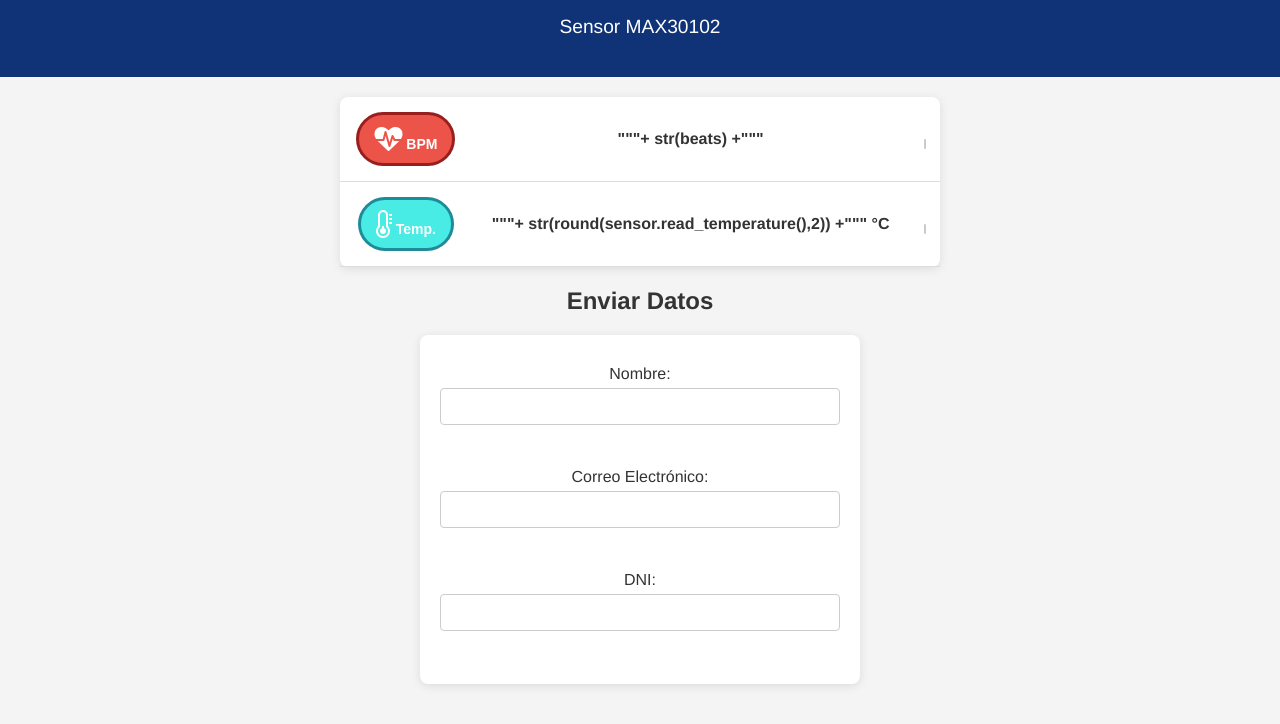
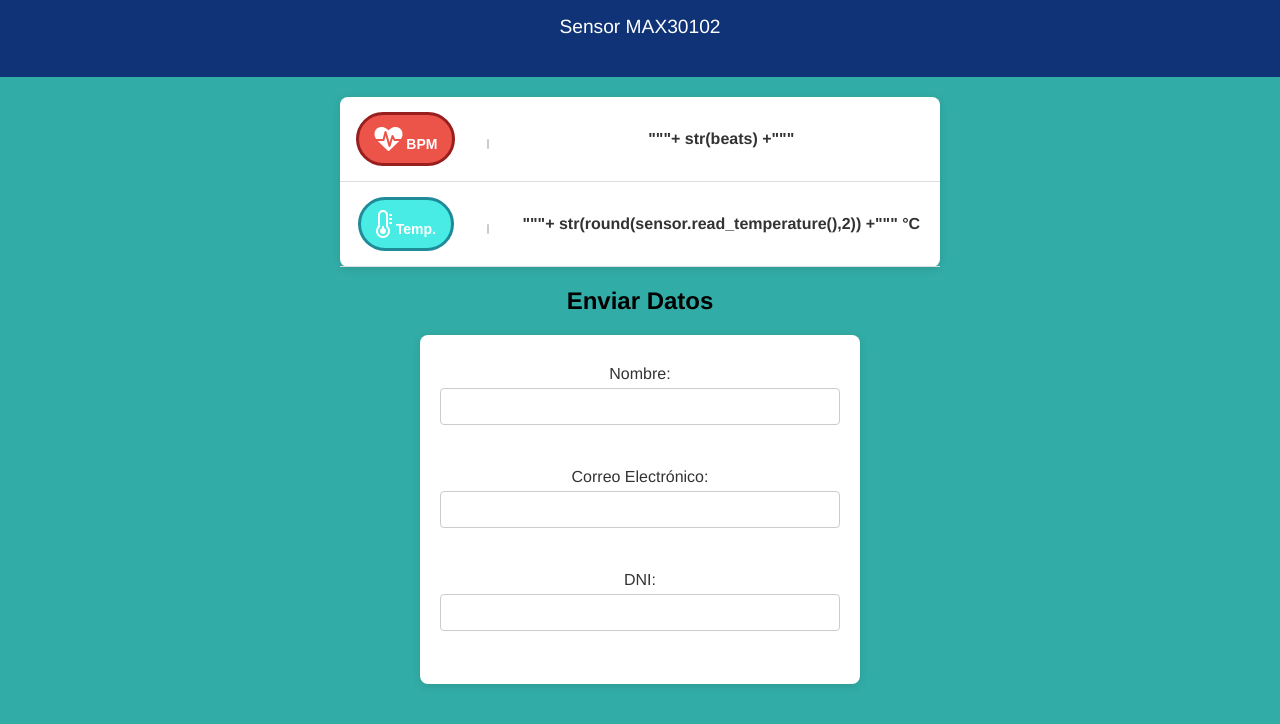
Before and after one commit to artentoxx1/Proyecto_Arqui_Oximetro_Esp32, a plain HTML site: page index.html in a window 1280 px wide. Shown: the part 68-792 px from the top of the page. Drawn offline with Linux system fonts and the light colour scheme.

Commit message:
Ajustes css

```diff
--- a/index.html
+++ b/index.html
@@ -11,6 +11,7 @@
         <h1>ESP32 Web Server</h1>
         <p>Sensor MAX30102</p>
     </header>
+
     <table>
         <tbody>
             <tr>
@@ -20,13 +21,14 @@
                     </button></a>
                 </td>
                 <td>
-                    <strong> """+ str(beats) +""" </strong>
-                </td>
-                <td>
                     <meter id="fuel" min="0" max="200" low="59" high="100" optimum="60" value=" @@""" + str(beats) +""" @@">
                         at 50/100
                     </meter>
                 </td>
+                <td>
+                    <strong> """+ str(beats) +""" </strong>
+                </td>
+
             </tr>
             <tr>
                 <td>
@@ -35,16 +37,19 @@
                             </button></a></p>
                 </td>
                 <td>
-                    <strong> """+ str(round(sensor.read_temperature(),2)) +""" &#176;C</strong>
-                </td>
-                <td>
                     <meter id="fuel" min="0" max="100" low="20" high="40" optimum="30" value=" @@""" + str(round(sensor.read_temperature(),2)) +""" @@">
                         at 50/100
                     </meter>
                 </td>
+                <td>
+                    <strong> """+ str(round(sensor.read_temperature(),2)) +""" &#176;C</strong>
+                </td>
+
             </tr>
         </tbody>
     </table>
+
+
 
     <!-- Formulario para recolectar datos -->
     <h2 class="center">Enviar Datos</h2>
--- a/styles.css
+++ b/styles.css
@@ -2,7 +2,7 @@ body {
     font-family: 'Helvetica', sans-serif;
     margin: 0;
     padding: 0;
-    background-color: #f4f4f4;
+    background-color: #32aca6;
     color: #333;
 }
 header {
@@ -15,10 +15,11 @@ h1 {
     margin: 0;
     font-size: 2.5rem;
 }
-h1 {
-    margin: 0;
-    font-size: 2.5rem;
+h2 {
+    margin: 2px;
+    font-size: 1.5rem;
     text-align: center;
+    color: #000000;
 }
 p {
     font-size: 1.2rem;
```
